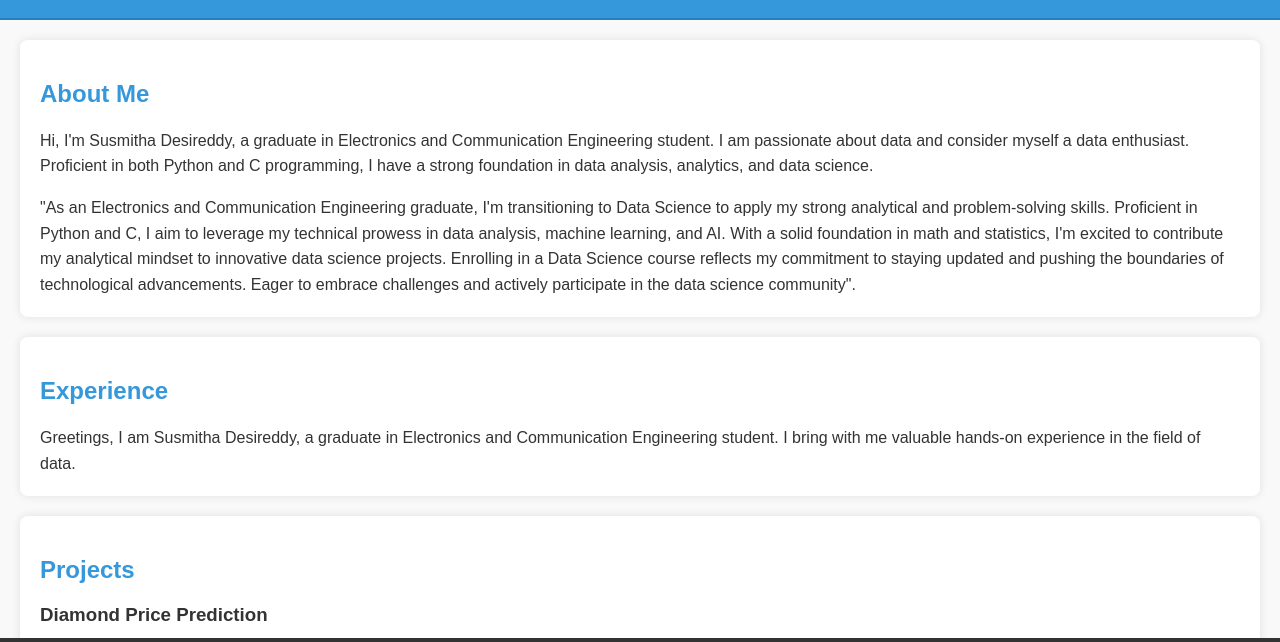
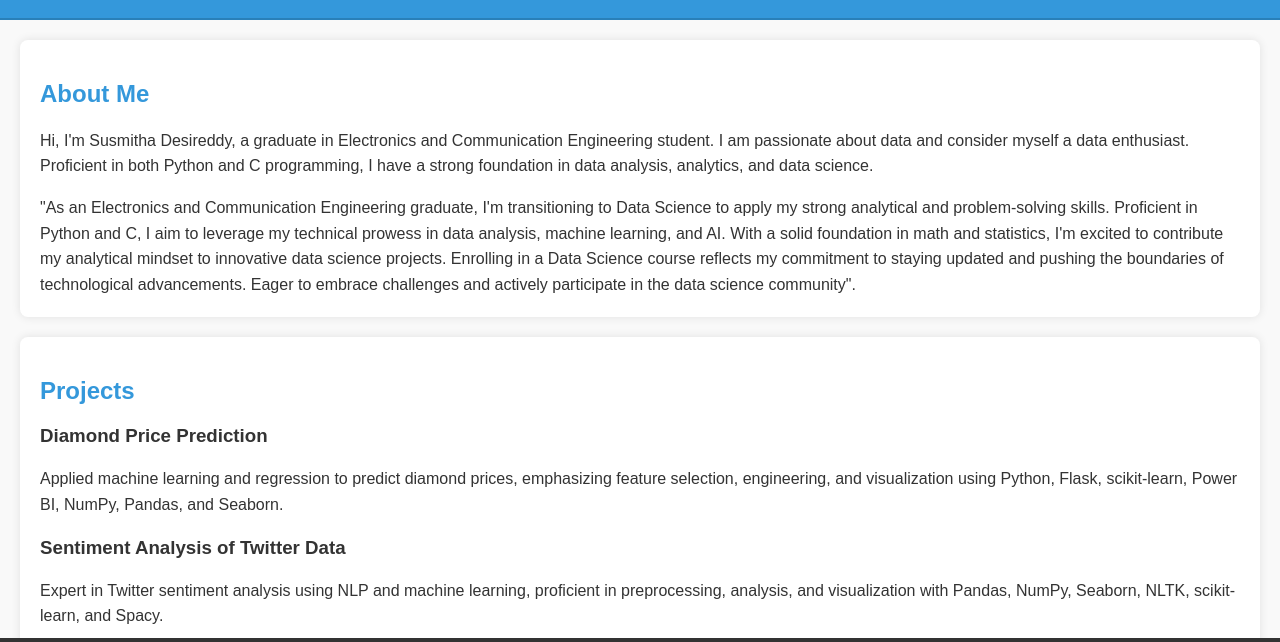
Before and after one commit to Susmithareddy23/protofolio, a plain HTML site: page index.html in a window 1280 px wide. Shown: the part 114-756 px from the top of the page. Drawn offline with Linux system fonts and the light colour scheme.

Commit message:
Update index.html

```diff
--- a/index.html
+++ b/index.html
@@ -110,14 +110,6 @@
         </p>
     </section>
 
-    <section id="experience">
-        <h2>Experience</h2>
-        <p>
-            Greetings, I am Susmitha Desireddy, a graduate in Electronics and Communication Engineering student. I bring with me valuable hands-on experience in the field of data.
-        </p>
-
-    </section>
-
     <section id="projects">
         <h2>Projects</h2>
         <div class="project">
```
